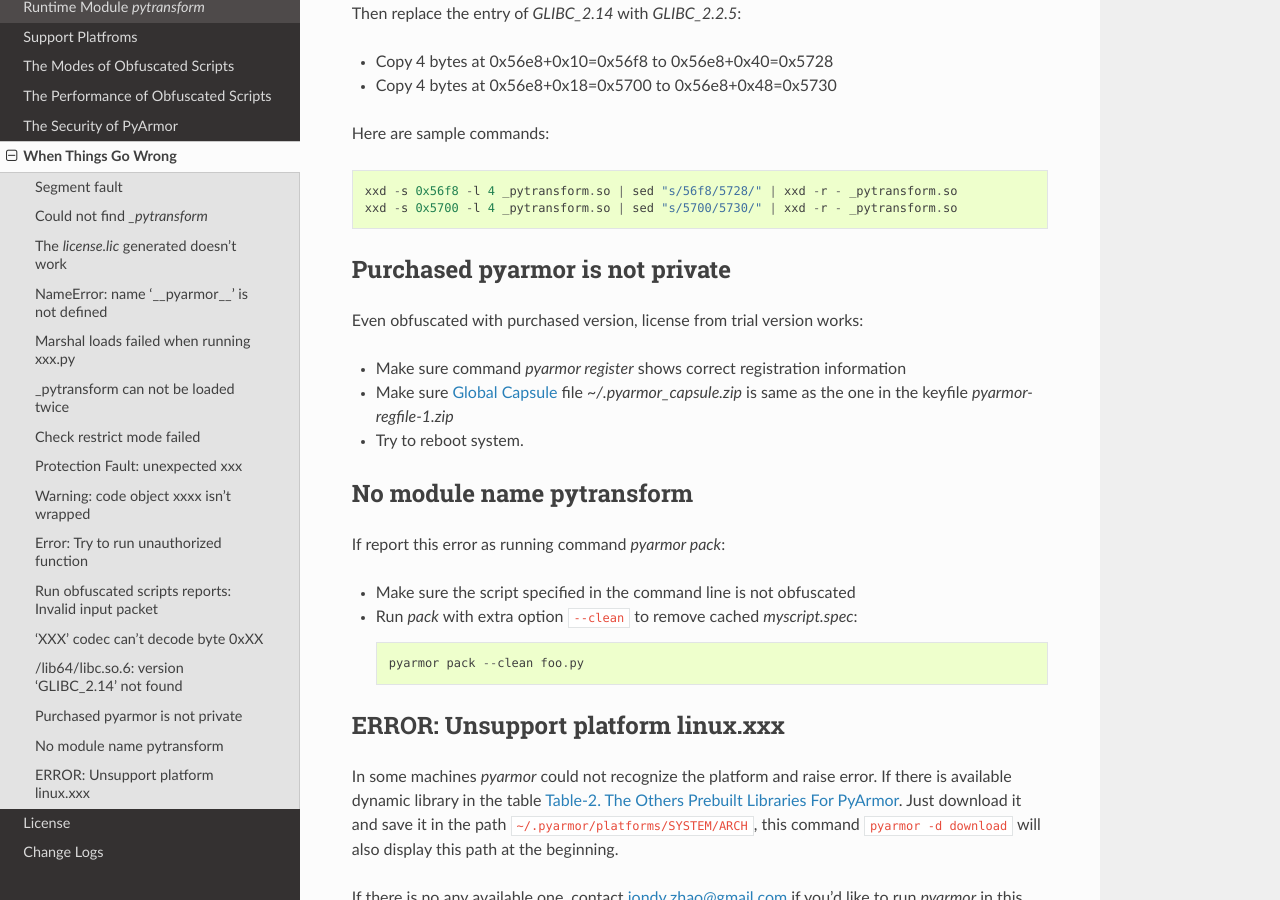
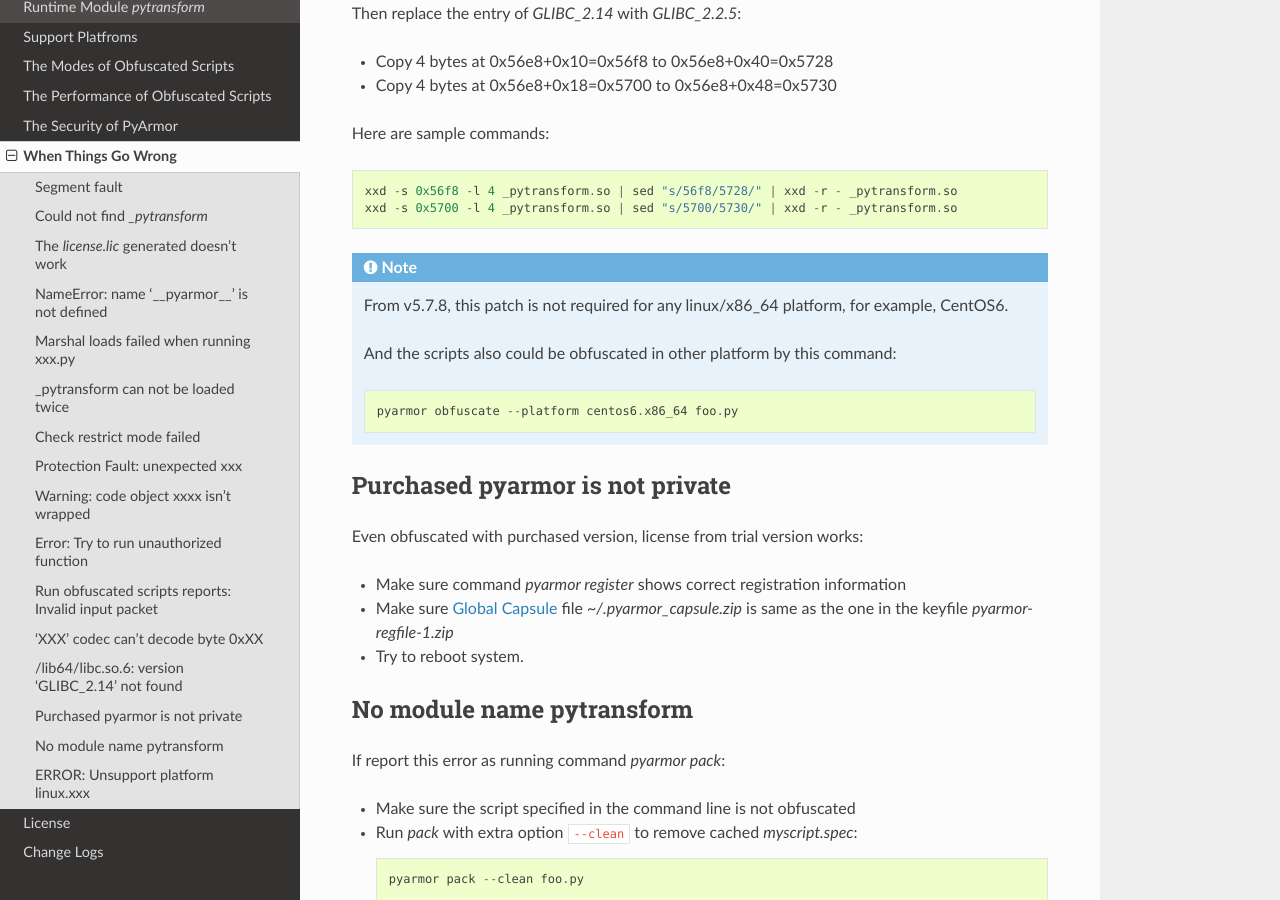
Before and after one commit to dashingsoft/pyarmor, a Sphinx documentation site: the page built from docs/questions.rst, in a window 1280 px wide and 900 px high, scrolled down 5145 px. Built offline with Sphinx 7.4.7 and the Read the Docs theme 2.0.0, drawn with Linux system fonts in a browser that asks for light colours.

Commit message:
Add note for centos 6 issue

```diff
--- a/docs/questions.rst
+++ b/docs/questions.rst
@@ -248,6 +248,15 @@
     xxd -s 0x56f8 -l 4 _pytransform.so | sed "s/56f8/5728/" | xxd -r - _pytransform.so
     xxd -s 0x5700 -l 4 _pytransform.so | sed "s/5700/5730/" | xxd -r - _pytransform.so
 
+.. note::
+
+   From v5.7.8, this patch is not required for any linux/x86_64 platform, for example, CentOS6.
+
+   And the scripts also could be obfuscated in other platform by this command::
+
+     pyarmor obfuscate --platform centos6.x86_64 foo.py
+
+
 Purchased pyarmor is not private
 --------------------------------
 
```
